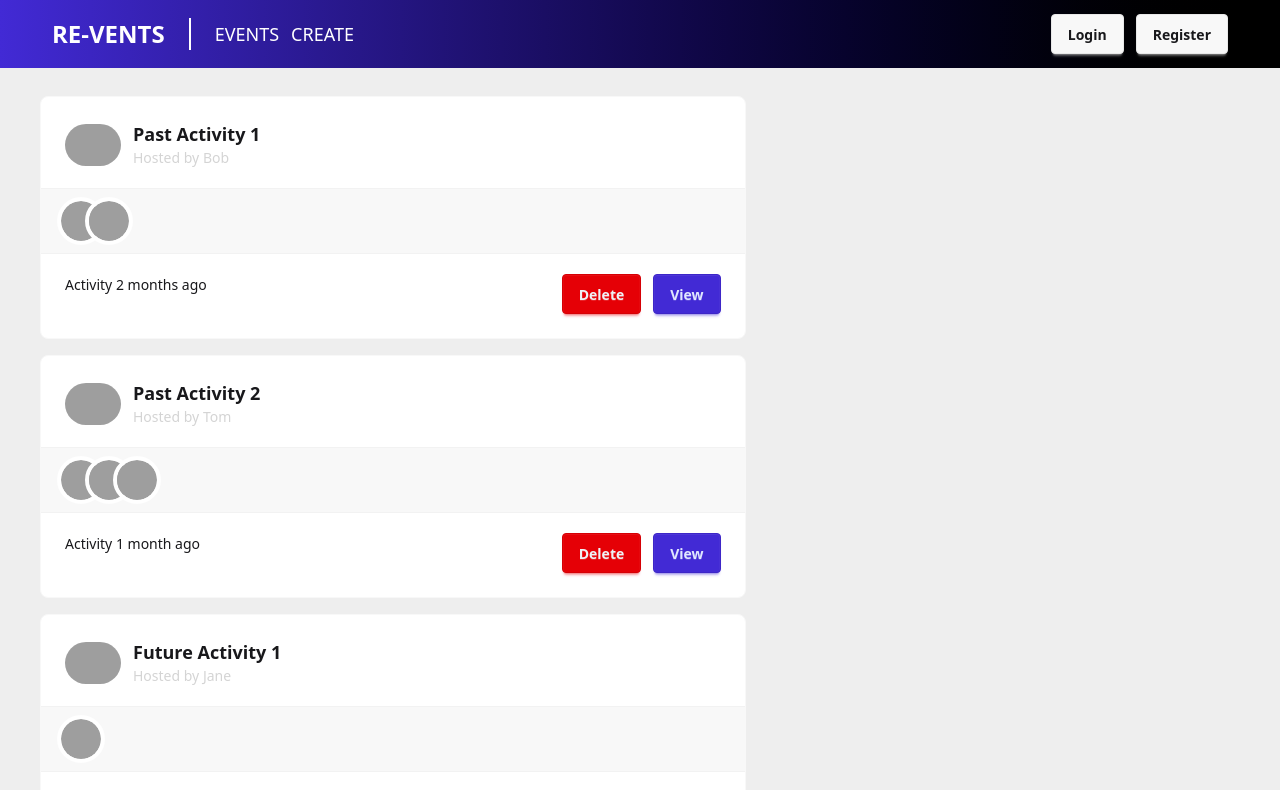
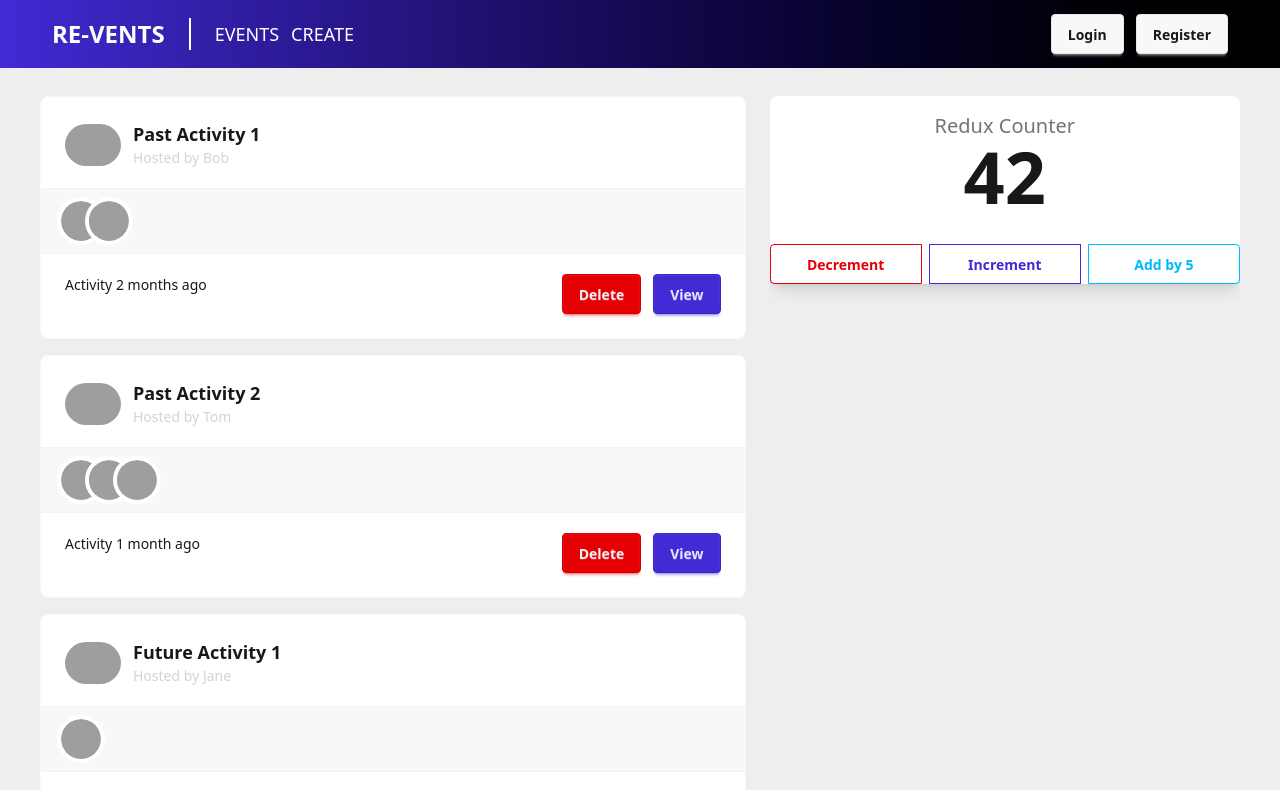
Before and after one commit to Dan-Raymond-Code/Revents, a React (Vite) app: page / in a window 1280 px wide. Shown: the top 790 px of the page. Built offline with nearby package versions, Linux system fonts and the light colour scheme; grey boxes are pictures that could not be loaded.

Commit message:
Finished Section 5.36

```diff
--- a/src/features/counter/Counter.tsx
+++ b/src/features/counter/Counter.tsx
@@ -1,5 +1,30 @@
+import { useAppDispatch, useAppSelector } from "../../lib/stores/store";
+import { decrement, increment, incrementByAmount } from "./counterSlice";
+
 export default function Counter() {
-  return (
-    <div>Counter</div>
+
+    const count = useAppSelector((state) => state.counter.value);
+    const dispatch = useAppDispatch();
+
+    return (
+        <div className="card bg-base-100 shadow-lg flex flex-col gap-4">
+            <div className="stats text-center">
+                <div className="stat">
+                    <div className="stat-title text-xl">Redux Counter</div>
+                    <div className="stat-value text-7xl">{count}</div>
+                </div>
+            </div>
+            <div className="join flex justify-center gap-2">
+                <button onClick={() => dispatch(decrement())} className="btn btn-error btn-outline join-item flex-1">
+                    Decrement
+                </button>
+                <button onClick={() => dispatch(increment())} className="btn btn-primary btn-outline join-item flex-1">
+                    Increment
+                </button>
+                <button onClick={() => dispatch(incrementByAmount(5))} className="btn btn-info btn-outline join-item flex-1">
+                    Add by 5
+                </button>
+            </div>
+        </div>
   )
 }
--- a/src/features/counter/counterSlice.ts
+++ b/src/features/counter/counterSlice.ts
@@ -23,6 +23,7 @@ export const counterSlice = createSlice({
     }
   },
 });
+
 export const { increment, decrement, incrementByAmount } = counterSlice.actions;
 
 //export default counterSlice.reducer;
--- a/src/features/events/dashboard/EventDashboard.tsx
+++ b/src/features/events/dashboard/EventDashboard.tsx
@@ -4,6 +4,7 @@ import EventForm from "../form/EventForm";
 import EventCard from "./EventCard";
 import type { AppEvent } from "../../../lib/types";
 import { AnimatePresence, motion } from "motion/react";
+import Counter from "../../counter/Counter";
 
 type Props = {
   formOpen: boolean;
@@ -66,8 +67,8 @@ export default function EventDashboard({ formOpen, setFormOpen, formToggle, sele
         </AnimatePresence>
       </div>
       <div className="w-2/5 overflow-hidden">
-        <AnimatePresence>
-          {formOpen && (
+        <AnimatePresence mode="wait">
+          {formOpen ? (
                     <motion.div
                     initial={{ opacity: 0, x: 200 }}
                     animate={{ opacity: 1, x: 0 }}
@@ -82,6 +83,16 @@ export default function EventDashboard({ formOpen, setFormOpen, formToggle, sele
                       updateEvent={handleUpdateEvent}
                       />
                     </motion.div>
+        ) : (
+            <motion.div
+              key="counter"
+              initial={{ opacity: 0, x: 200 }}
+              animate={{ opacity: 1, x: 0 }}
+              exit={{ opacity: 0, x: 200 }}
+              transition={{ duration: 0.3, type: "easeInOut" }}
+            >
+              <Counter />
+            </motion.div>
         )}
         </AnimatePresence>
       </div>
--- a/src/lib/stores/store.ts
+++ b/src/lib/stores/store.ts
@@ -1,4 +1,5 @@
 import { configureStore } from '@reduxjs/toolkit'
+import { useDispatch, useSelector } from 'react-redux';
 import { counterSlice } from '../../features/counter/counterSlice';
 
 export const store = configureStore({
@@ -11,3 +12,6 @@ export const store = configureStore({
 export type RootState = ReturnType<typeof store.getState>
 // Inferred type: {posts: PostsState, comments: CommentsState, users: UsersState}
 export type AppDispatch = typeof store.dispatch;
+
+export const useAppDispatch = useDispatch.withTypes<AppDispatch>()
+export const useAppSelector = useSelector.withTypes<RootState>()
```
Lines whose indentation alone changed are shown as unchanged.
